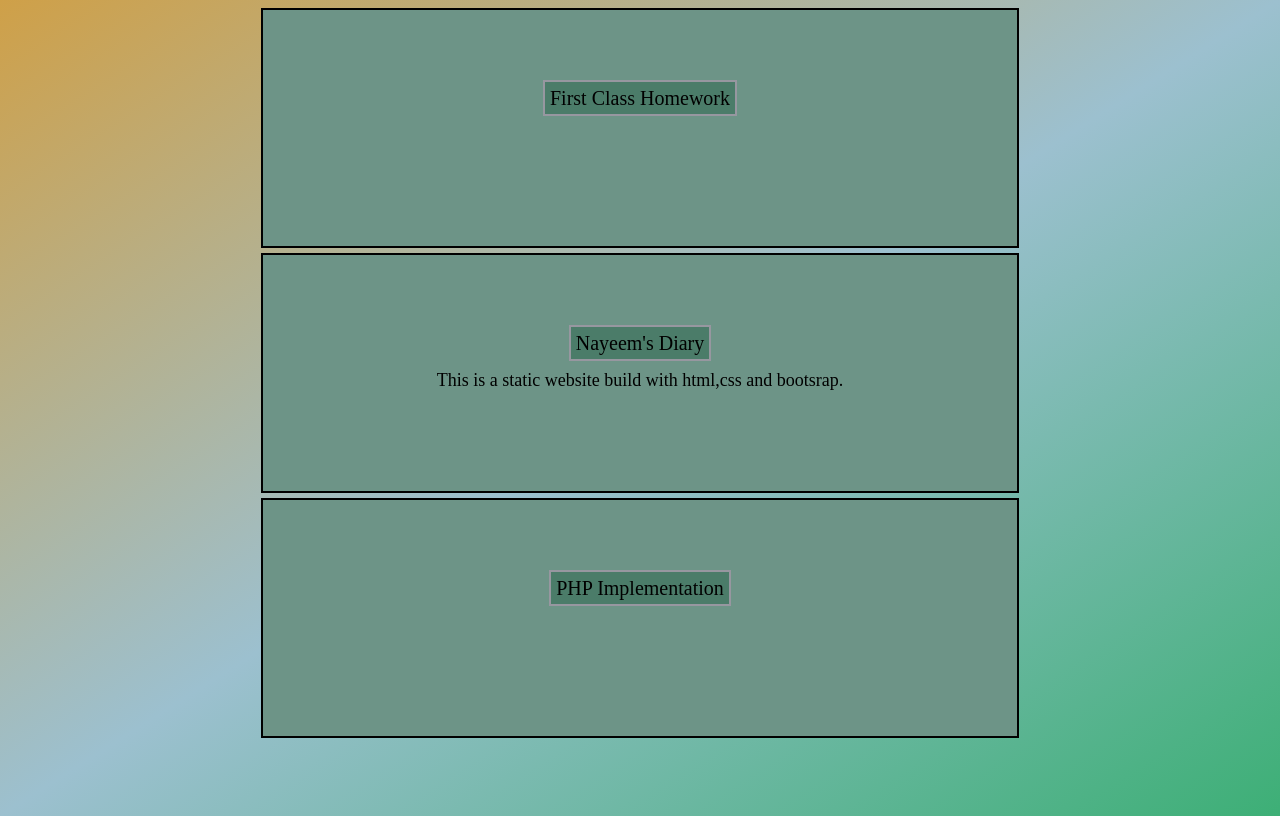
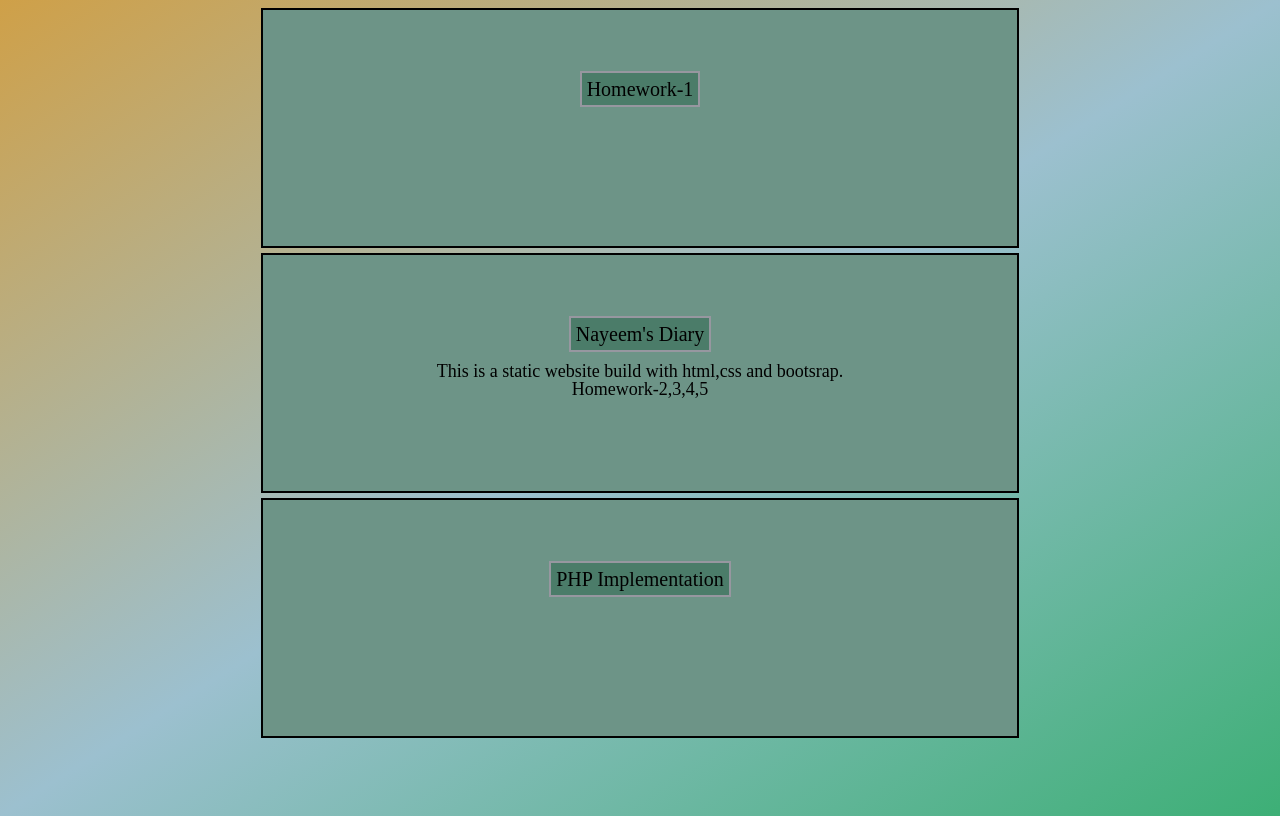
Before and after one commit to im-nayeem/web, a PHP site: page / in a window 1280 px wide. Run offline with PHP 8.4, Linux system fonts and the light colour scheme; some web fonts are replaced.

Commit message:
updated index

```diff
--- a/index.html
+++ b/index.html
@@ -13,12 +13,14 @@
 </head>
 <body>
     <div class="first_class">
-        <a href="class1/index.html" target="_blank">First  Class  Homework</a>
+        <a href="class1/index.html" target="_blank">Homework-1</a>
     </div>
     <div class="web">
         <a href="web\index.html" target="_blank">Nayeem's  Diary</a>
+        <p>
+        This is a static website build with html,css and bootsrap.
         <br>
-        This is a static website build with html,css and bootsrap.
+        Homework-2,3,4,5</p>
     </div>
     <div class="php_code">
         <a href="https://github.com/Nayeem-CSE-CoU/php.github.io/tree/main/php_code" target="_blank">PHP  Implementation</a>
--- a/style.css
+++ b/style.css
@@ -11,8 +11,9 @@ div
     border: 2px solid black;
     text-align: center;
     padding-top: 70px;
-    line-height: 2em;
+    line-height: 1em;
     font-family: 'Sofia';font-size: 18px;
+    overflow: hidden;
 }
 a
 {
```
